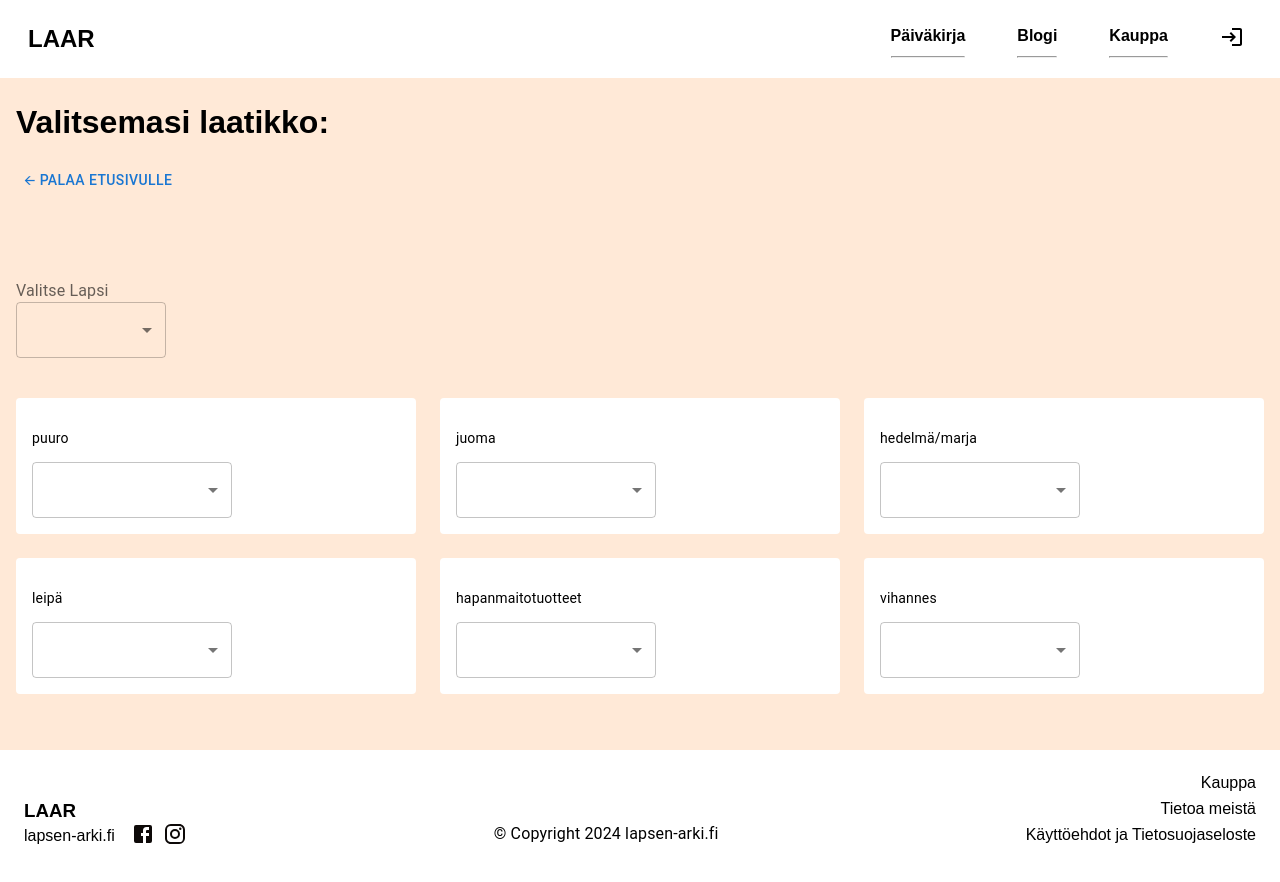
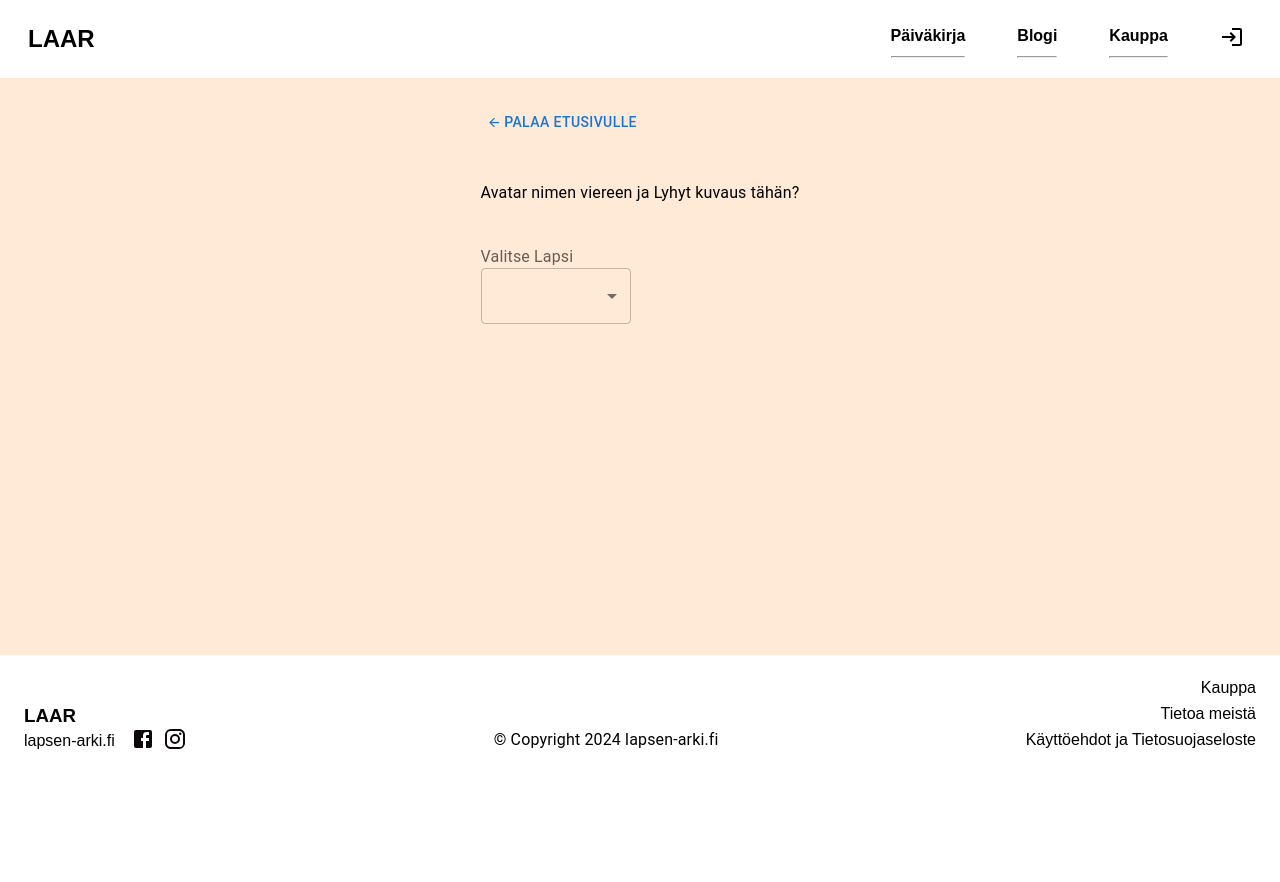
Before and after one commit to Lapsen-Arki/LAAR2, a React (Vite) app in the folder frontend/: page /choices in a window 1280 px wide. Shown: the top 882 px of the page. After the commit the page ends 800 px from the top, so only its background shows below. Built offline with nearby package versions, Linux system fonts and the light colour scheme.

Commit message:
päivitetty choices.tsx

```diff
--- /dev/null
+++ b/frontend/src/components/coices/activityComp.tsx
@@ -0,0 +1,12 @@
+import { Typography } from "@mui/material";
+
+export default function ActivityComp() {
+  return (
+    <>
+      <Typography variant="h4">Aktiviteetteja:</Typography>
+      <Typography>
+        Lapsen ikään sopivia aktiviteetteja: (map methodilla)
+      </Typography>
+    </>
+  );
+}
--- /dev/null
+++ b/frontend/src/components/coices/allergiesComp.tsx
@@ -0,0 +1,10 @@
+import { Typography } from "@mui/material";
+
+export default function AllergiesComp() {
+  return (
+    <>
+      <Typography variant="h6">Lapsen allergiat:</Typography>
+      <Typography variant="body1">Allergia1, allergia2, allergia3</Typography>
+    </>
+  );
+}
--- /dev/null
+++ b/frontend/src/components/coices/childInfoComp.tsx
@@ -0,0 +1,16 @@
+import { Typography } from "@mui/material";
+
+export default function ChildInfoComp({
+  selectedChild,
+}: {
+  selectedChild: string | null;
+}) {
+  return (
+    <>
+      <Typography variant="h4">{selectedChild}</Typography>
+      <Typography variant="body1">
+        Avatar nimen viereen ja Lyhyt kuvaus tähän?
+      </Typography>
+    </>
+  );
+}
--- /dev/null
+++ b/frontend/src/components/coices/mealComp.tsx
@@ -0,0 +1,14 @@
+import TimeBlockPreview from "../../views/oldPages/TimeBlockPreview";
+import { Typography } from "@mui/material";
+
+export default function MealComp() {
+  return (
+    <>
+      <Typography sx={{ mt: 5 }} variant="h3">
+        Kokoa ateria:
+      </Typography>
+      <Typography>Lapsen ikään sopivia ruokia: (map methodilla)</Typography>
+      <TimeBlockPreview />
+    </>
+  );
+}
--- /dev/null
+++ b/frontend/src/components/coices/tipsComp.tsx
@@ -0,0 +1,18 @@
+import { Typography } from "@mui/material";
+
+export default function TipsComp({
+  renderIdentifier,
+}: {
+  renderIdentifier: string;
+}) {
+  renderIdentifier = "tätä tarvitaan oikeiden vinkkien renderöintiin";
+  console.log("renderIdentifier: ", renderIdentifier);
+
+  return (
+    <>
+      <h1>Vinkkejä</h1>
+      <Typography>Lapsen ikään sopivia vinkkejä: (map methodilla)</Typography>
+      <hr />
+    </>
+  );
+}
--- a/frontend/src/components/index/nameDropDown.tsx
+++ b/frontend/src/components/index/nameDropDown.tsx
@@ -3,7 +3,11 @@ import { useEffect, useState } from "react";
 import { useContext } from "react";
 import { TokenContext } from "../../contexts/tokenContext";
 
-export default function NameDropDown() {
+export default function NameDropDown({
+  changerFunc,
+}: {
+  changerFunc?: (newValue: string) => void | undefined;
+}) {
   const { isLoggedIn } = useContext(TokenContext);
   const [childNames, setchildNames] = useState([""]);
   const [selectedChild, setSelectedChild] = useState(() => {
@@ -15,8 +19,7 @@ export default function NameDropDown() {
     localStorage.setItem("selectedChild", selectedChild);
     if (isLoggedIn) {
       // Fetch the children's names and ages here
-      // Later fetching also each child's allergies if adding the
-      // feature later
+      // Later fetching also each child's allergies if adding the feature
       const listOfNames = ["fetching", "the", "childProfileNames", "here"];
 
       setchildNames(listOfNames);
@@ -37,7 +40,12 @@ export default function NameDropDown() {
           id="preview-target-select"
           label="Valitse Lapsi"
           value={selectedChild}
-          onChange={(e) => setSelectedChild(e.target.value)}
+          onChange={(e) => {
+            if (changerFunc) {
+              changerFunc(e.target.value);
+            }
+            setSelectedChild(e.target.value);
+          }}
           sx={{ width: 150, alignContent: "right" }}
         >
           {/* Mapping child names to dropdown: */}
--- a/frontend/src/views/choices.tsx
+++ b/frontend/src/views/choices.tsx
@@ -1,18 +1,92 @@
 import { useLocation } from "react-router-dom";
 import NameDropDown from "../components/index/nameDropDown";
-import TimeBlockPreview from "./oldPages/TimeBlockPreview";
 import ReturnBtn from "../components/returnBtn";
+import { useEffect, useState } from "react";
+
+// comp imports:
+import ActivityComp from "../components/coices/activityComp";
+import AllergiesComp from "../components/coices/allergiesComp";
+import ChildInfoComp from "../components/coices/childInfoComp";
+import MealComp from "../components/coices/mealComp";
+import TipsComp from "../components/coices/tipsComp";
+import { Container, Typography } from "@mui/material";
 
 export default function ChoicesPage() {
   const location = useLocation();
   const { renderIdentifier } = location.state || {};
 
+  // Rendering states:
+  const [activity, setActivity] = useState(false);
+  const [smallMeal, setSmallMeal] = useState(false);
+  const [bigMeal, setBigMeal] = useState(false);
+  const [nap, setNap] = useState(false);
+  const [tipsFor, setTipsFor] = useState(false);
+
+  //
+  const [selectedChild, setSelectedChild] = useState(() => {
+    return localStorage.getItem("selectedChild");
+  });
+
+  // Handling parent component change of selectedChild
+  const handleParentChange = (newValue: string) => {
+    setSelectedChild(newValue);
+  };
+
+  useEffect(() => {
+    switch (renderIdentifier) {
+      case "Aamiainen":
+        setSmallMeal(true);
+        break;
+      case "Aktiviteetti":
+        setActivity(true);
+        break;
+      case "Lounas":
+        setBigMeal(true);
+        break;
+      case "Päiväunet":
+        setNap(true);
+        break;
+      case "Välipala":
+        setSmallMeal(true);
+        break;
+      case "Päivällinen":
+        setBigMeal(true);
+        break;
+      case "Iltapala ja iltatoimet":
+        setSmallMeal(true);
+        setTipsFor(true);
+        break;
+      case "Hyvää yötä":
+        setTipsFor(true);
+        break;
+    }
+  }, [renderIdentifier]);
+
   return (
     <>
-      <h1>Valitsemasi laatikko: {renderIdentifier}</h1>
-      <ReturnBtn message="🡨 palaa etusivulle" />
-      <NameDropDown />
-      <TimeBlockPreview />
+      <Container>
+        <ReturnBtn message="🡨 palaa etusivulle" />
+        <Typography variant="h2">{renderIdentifier}</Typography>
+        <ChildInfoComp selectedChild={selectedChild} />{" "}
+        <NameDropDown changerFunc={handleParentChange} />
+        <div style={{ marginBottom: 50 }}>
+          {tipsFor && <TipsComp renderIdentifier={renderIdentifier} />}
+        </div>
+        {smallMeal && (
+          <div>
+            <AllergiesComp />
+            <MealComp /> {/* <-- bigMeal identifier prop */}
+          </div>
+        )}
+        {bigMeal && (
+          <div>
+            <AllergiesComp />
+            <MealComp /> {/* <-- smallMeal identifier prop */}
+          </div>
+        )}
+        {activity && <ActivityComp />}
+        {nap && <TipsComp renderIdentifier={renderIdentifier} />}
+      </Container>
     </>
   );
 }
```
